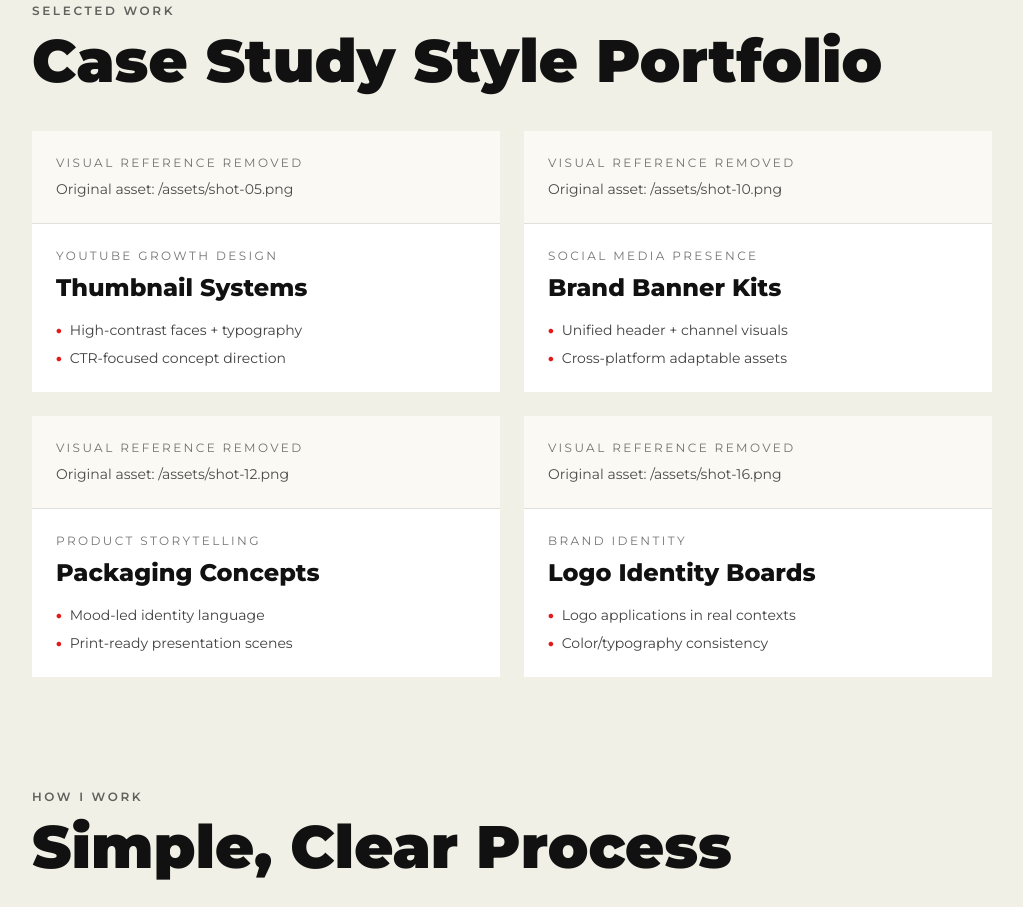
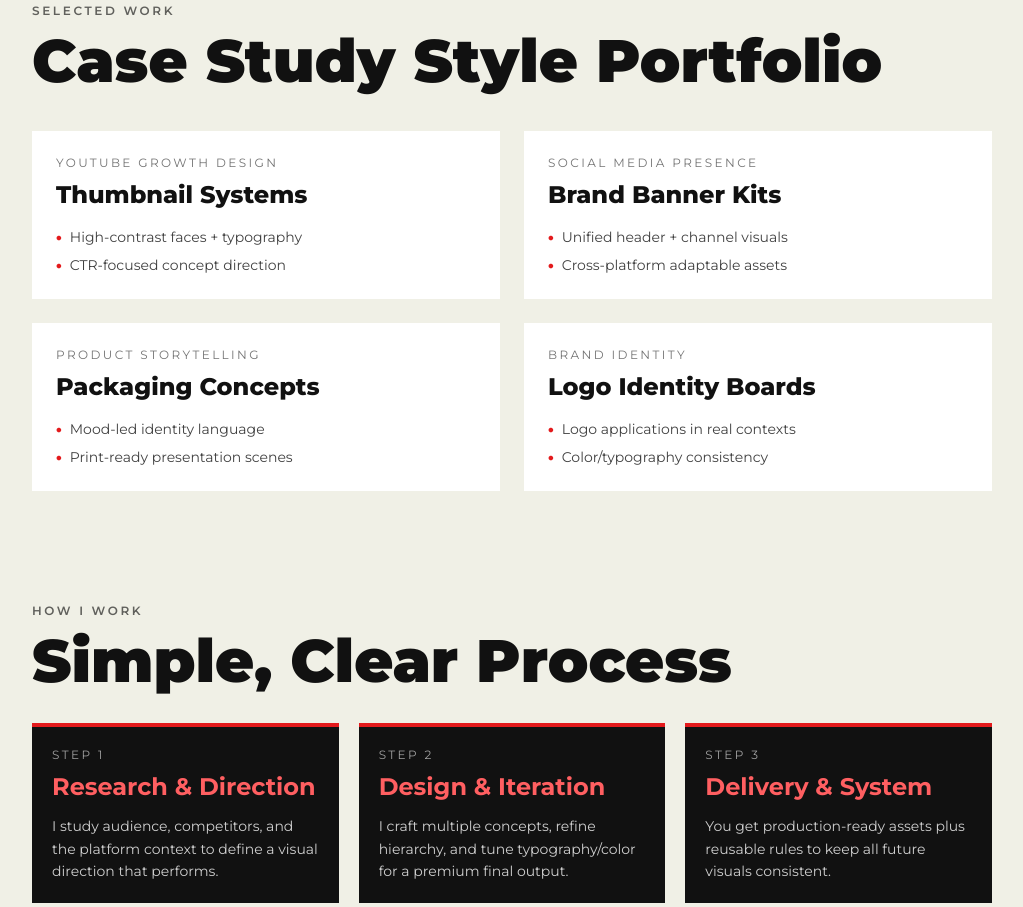
Before and after one commit to devhb1/portfolio-client1, a Next.js app: page / in a window 1280 px wide. Shown: the part 2320-3227 px from the top of the page, without its empty margins (128-1151 px from the left). Built offline with nearby package versions, Linux system fonts and the light colour scheme.

Commit message:
refactor: Remove visual reference section from project display

```diff
--- a/src/app/page.tsx
+++ b/src/app/page.tsx
@@ -290,14 +290,6 @@ export default function Home() {
                             viewport={{ once: true }}
                             className={`${cardBg} overflow-hidden group transition-colors duration-300`}
                         >
-                            <div className={`p-5 md:p-6 border-b ${darkMode ? 'border-white/10 bg-white/5' : 'border-black/10 bg-[#faf9f3]'}`}>
-                                <p className={`text-xs uppercase tracking-[0.2em] ${darkMode ? 'text-white/55' : 'text-black/55'}`}>
-                                    Visual Reference Removed
-                                </p>
-                                <p className={`mt-2 text-sm ${darkMode ? 'text-white/70' : 'text-black/70'} break-all`}>
-                                    Original asset: {project.image}
-                                </p>
-                            </div>
                             <div className={`p-5 md:p-6 ${darkMode ? 'group-hover:bg-white/10' : 'group-hover:bg-[#faf9f3]'} transition`}>
                                 <p className={`text-xs uppercase tracking-[0.2em] ${darkMode ? 'text-white/55' : 'text-black/55'}`}>{project.category}</p>
                                 <h4 className="text-2xl font-extrabold mt-2">{project.title}</h4>
```
